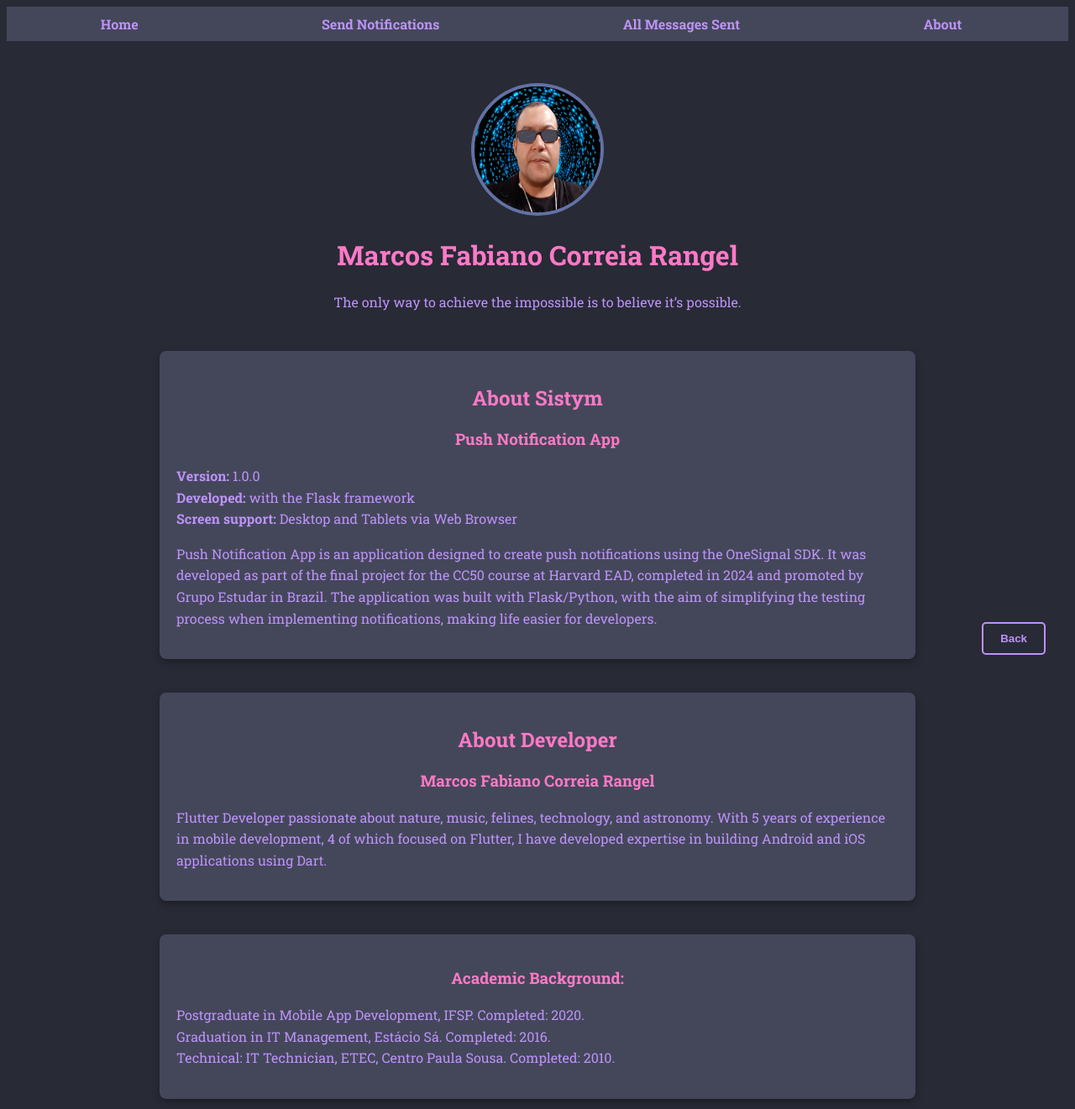
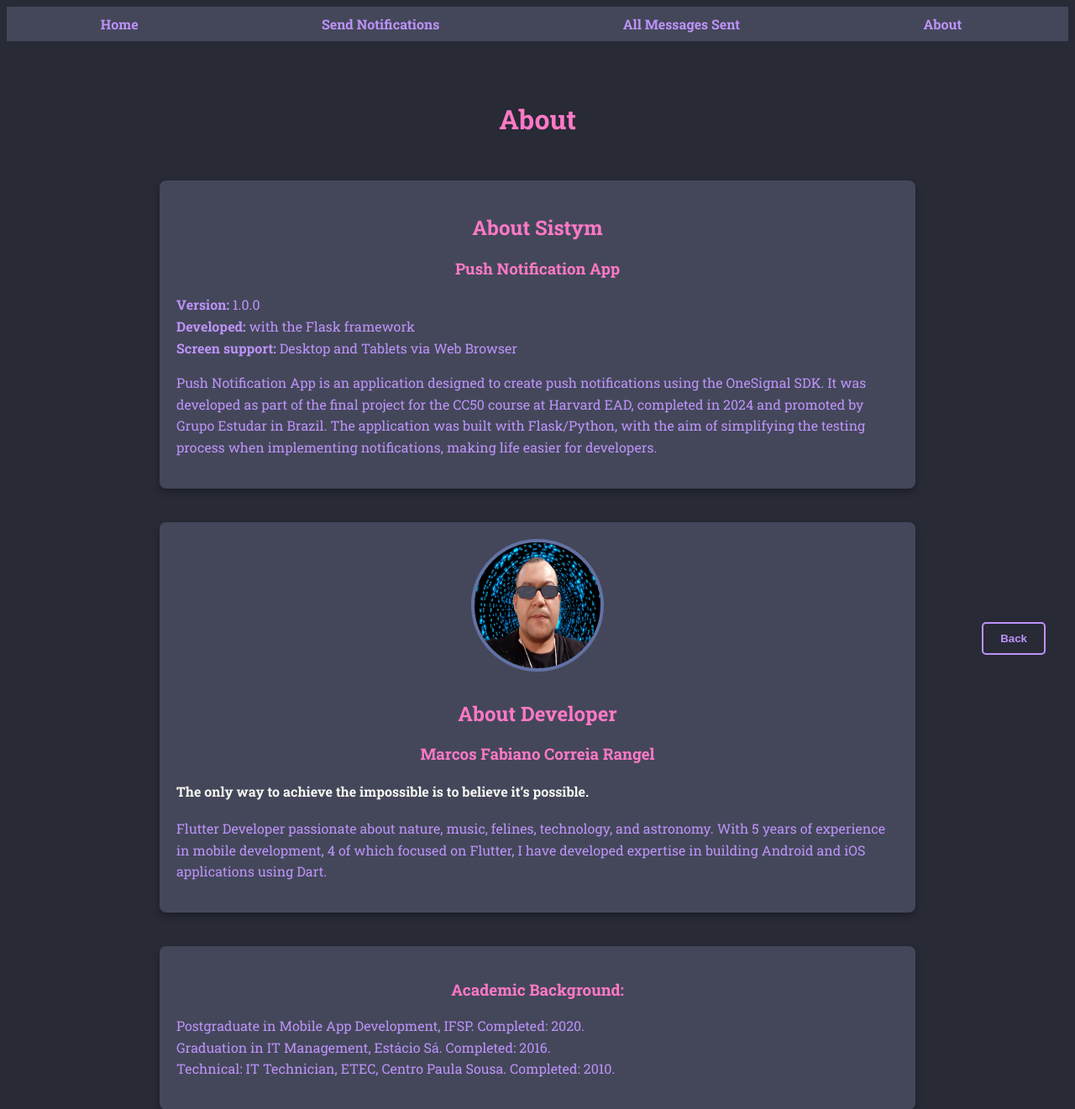
Before and after one commit to correiarangel/push_notification_app, a Flask app: page /about in a window 1280 px wide. Shown: the top 1321 px of the page at 84% size. Run offline with Flask 3, Linux system fonts and the light colour scheme.

Commit message:
chore: adjusting about

```diff
--- a/app/templates/about.html
+++ b/app/templates/about.html
@@ -19,9 +19,7 @@
     <div class="container">
         <!-- Header com a foto -->
         <div class="header">
-            <img src="{{ url_for('static', filename='images/profile.png') }}" alt="Profile Photo">
-            <h1>Marcos Fabiano Correia Rangel</h1>
-            <p>The only way to achieve the impossible is to believe it’s possible.</p>
+            <h1>About</h1>
         </div>
 
         <!-- Seções organizadas -->
@@ -45,8 +43,12 @@
             </div>
 
             <div class="form-panel">
+                <div class="header">
+                <img src="{{ url_for('static', filename='images/profile.png') }}" alt="Profile Photo">
+                </div>
                 <h2>About Developer</h2>
                 <h3>Marcos Fabiano Correia Rangel</h3>
+                <h4>The only way to achieve the impossible is to believe it’s possible.</h4>
                 <p>Flutter Developer passionate about nature, music, felines, technology, and astronomy. With 5 years of
                     experience in mobile development, 4 of which focused on Flutter, I have developed expertise in
                     building Android and iOS applications using Dart.</p>
```
